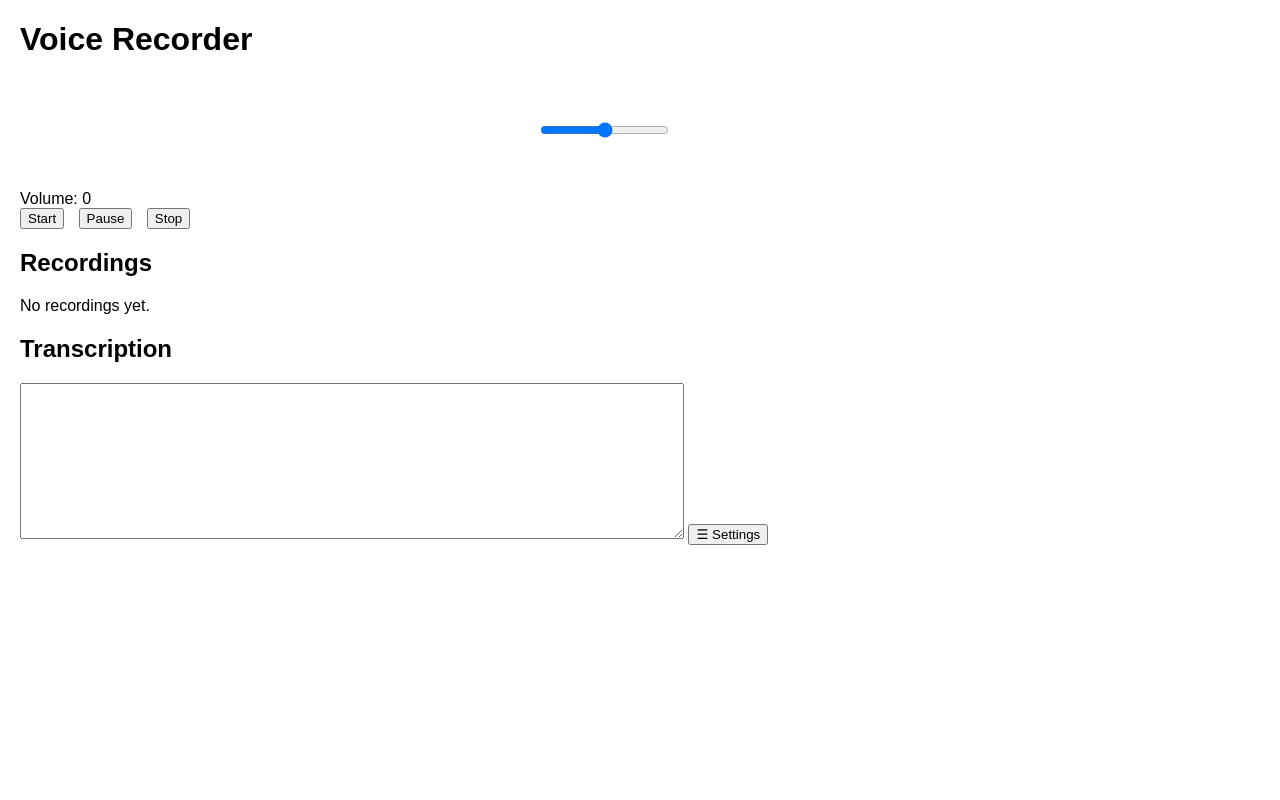
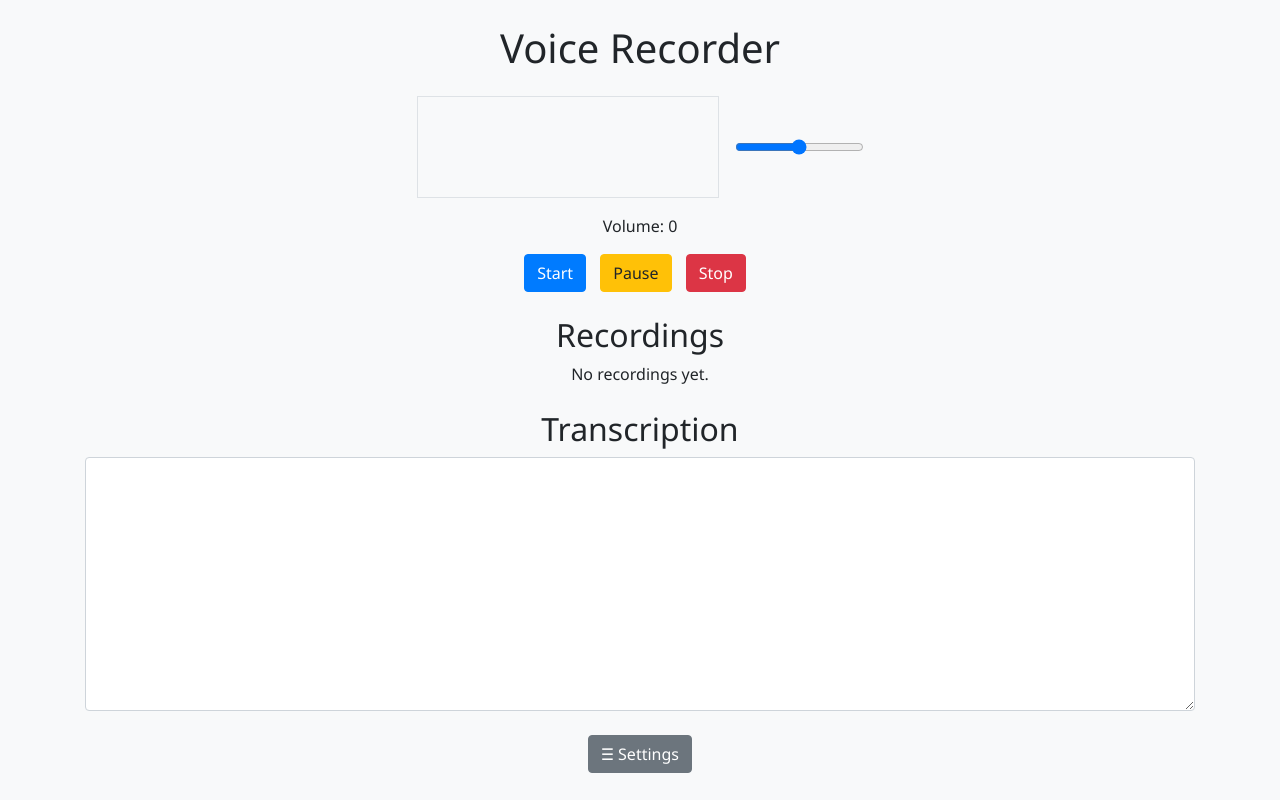
Before and after one commit to GRZLY53/voice2notion, a Flask app: page / in a window 1280 px wide. Run offline with Flask 3, Linux system fonts and the light colour scheme; some libraries are stand-ins or nearby versions.

Commit message:
feat: implement Bootstrap for responsive mobile-first design and enhance UI elements

```diff
--- a/static/style.css
+++ b/static/style.css
@@ -1,26 +1,29 @@
 body {
-    font-family: Arial, sans-serif;
-    margin: 20px;
+    font-family: 'Segoe UI', Tahoma, Geneva, Verdana, sans-serif;
+    margin: 0;
+    padding: 0;
+    background-color: #f8f9fa;
 }
 
 .hamburger-menu {
     position: relative;
-    display: inline-block;
+    display: block;
+    text-align: center;
 }
 
 .menu-content {
     display: none;
-    position: absolute;
-    background-color: #f9f9f9;
-    min-width: 200px;
+    position: relative;
+    background-color: #ffffff;
+    min-width: 100%;
     box-shadow: 0px 8px 16px 0px rgba(0,0,0,0.2);
     z-index: 1;
     padding: 10px;
+    margin-top: 10px;
 }
 
 .menu-content form {
-    display: flex;
-    flex-direction: column;
+    display: block;
 }
 
 .menu-content input, .menu-content select, .menu-content button {
--- a/templates/index.html
+++ b/templates/index.html
@@ -4,39 +4,46 @@
     <meta charset="UTF-8">
     <meta name="viewport" content="width=device-width, initial-scale=1.0">
     <title>Voice Recorder</title>
+    <link rel="stylesheet" href="https://stackpath.bootstrapcdn.com/bootstrap/4.5.2/css/bootstrap.min.css">
     <link rel="stylesheet" href="{{ url_for('static', filename='style.css') }}">
     <script src="https://cdn.webrtc-experiment.com/RecordRTC.js"></script>
     <script src="https://cdn.ckeditor.com/ckeditor5/35.3.0/classic/ckeditor.js"></script>
 </head>
-<body>
-    <h1>Voice Recorder</h1>
-    <div style="display: flex; align-items: center;">
-        <canvas id="waveform" width="500" height="100"></canvas>
-        <input type="range" id="sensitivity-slider" min="0" max="100" value="50" style="margin-left: 20px;">
+<body class="container">
+    <h1 class="text-center my-4">Voice Recorder</h1>
+    <div class="d-flex align-items-center justify-content-center mb-3">
+        <canvas id="waveform" width="300" height="100" class="border"></canvas>
+        <input type="range" id="sensitivity-slider" min="0" max="100" value="50" class="ml-3">
     </div>
-    <div id="volume-level" style="margin-top: 10px;">Volume: 0</div>
-    <div id="recorder-controls">
-        <button id="start-btn">Start</button>
-        <button id="pause-btn">Pause</button>
-        <button id="stop-btn">Stop</button>
+    <div id="volume-level" class="text-center mb-3">Volume: 0</div>
+    <div id="recorder-controls" class="text-center mb-4">
+        <button id="start-btn" class="btn btn-primary">Start</button>
+        <button id="pause-btn" class="btn btn-warning">Pause</button>
+        <button id="stop-btn" class="btn btn-danger">Stop</button>
     </div>
-    <h2>Recordings</h2>
-    <ul id="recordings-list">
+    <h2 class="text-center">Recordings</h2>
+    <ul id="recordings-list" class="list-unstyled text-center">
         <li>No recordings yet.</li>
     </ul>
-    <h2>Transcription</h2>
-    <textarea id="transcription-field" rows="10" cols="80"></textarea>
-    <div class="hamburger-menu">
-        <button id="menu-toggle">☰ Settings</button>
-        <div id="settings-menu" class="menu-content">
+    <h2 class="text-center mt-4">Transcription</h2>
+    <textarea id="transcription-field" rows="10" class="form-control mb-4"></textarea>
+    <div class="hamburger-menu text-center">
+        <button id="menu-toggle" class="btn btn-secondary">☰ Settings</button>
+        <div id="settings-menu" class="menu-content mt-3 p-3 border rounded">
             <form id="settings-form">
-                <label for="notion-token">Notion API Token:</label>
-                <input type="text" id="notion-token" name="notion-token">
-                <label for="database-id">Database ID:</label>
-                <input type="text" id="database-id" name="database-id">
-                <label for="audio-inputs">Select Audio Input:</label>
-                <select id="audio-inputs"></select>
-                <button type="submit">Save Settings</button>
+                <div class="form-group">
+                    <label for="notion-token">Notion API Token:</label>
+                    <input type="text" id="notion-token" name="notion-token" class="form-control">
+                </div>
+                <div class="form-group">
+                    <label for="database-id">Database ID:</label>
+                    <input type="text" id="database-id" name="database-id" class="form-control">
+                </div>
+                <div class="form-group">
+                    <label for="audio-inputs">Select Audio Input:</label>
+                    <select id="audio-inputs" class="form-control"></select>
+                </div>
+                <button type="submit" class="btn btn-success">Save Settings</button>
             </form>
         </div>
     </div>
```
